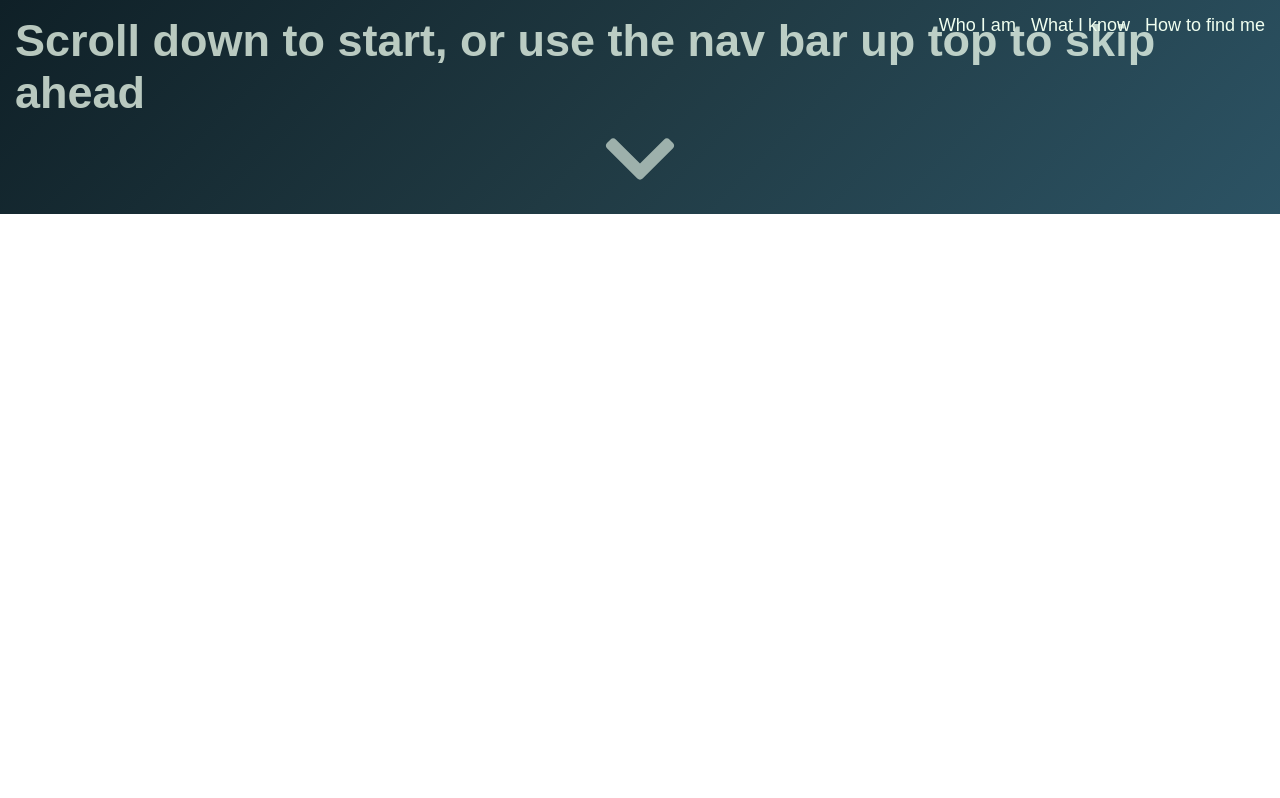
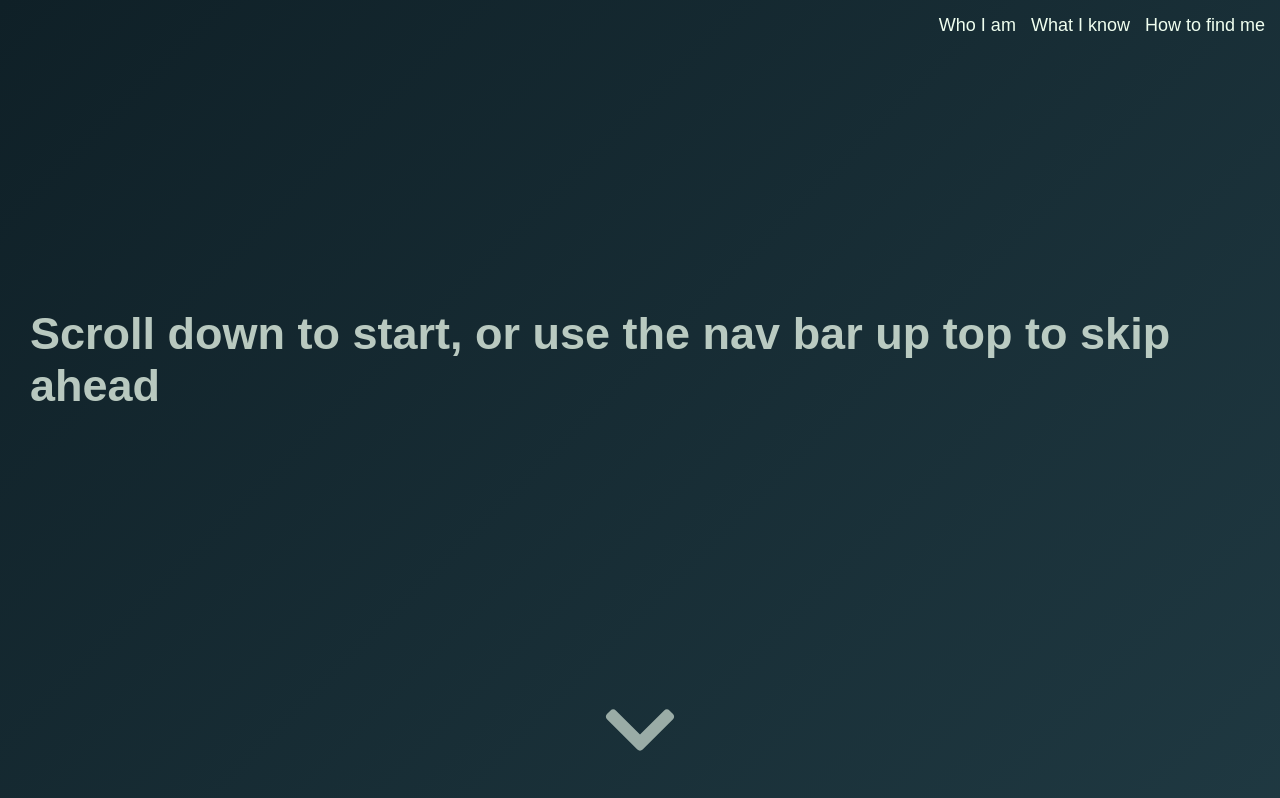
Before and after one commit to krushilnaik/krushilnaik.github.io, a React (Create React App) app: page / in a window 1280 px wide. Shown: the top 798 px of the page. Built offline with nearby package versions, Linux system fonts and the light colour scheme.

Commit message:
Add all the page components back in

```diff
--- a/src/App.jsx
+++ b/src/App.jsx
@@ -1,4 +1,3 @@
-// import anime from 'animejs';
 import React from 'react';
 import AboutMe from './components/AboutMe';
 import ContactForm from './components/ContactForm';
@@ -10,13 +9,15 @@ import './scss/App.scss';
 
 function App() {
 	return (
-		<main>
+		<React.Fragment>
 			<NavBar />
-			<Intro />
-			{/* <AboutMe /> */}
-			{/* <SkillSet /> */}
-			{/* <ContactForm /> */}
-		</main>
+			<main>
+				<Intro />
+				<AboutMe />
+				<SkillSet />
+				<ContactForm />
+			</main>
+		</React.Fragment>
 	);
 }
 
--- a/src/scss/App.scss
+++ b/src/scss/App.scss
@@ -4,5 +4,10 @@ main {
 	padding: 15px;
 
 	display: grid;
-	grid-template-rows: auto 1fr;
+	grid-auto-rows: calc(100vh - 30px);
+	row-gap: 15px;
+
+	> section {
+		padding: 15px;
+	}
 }
```
